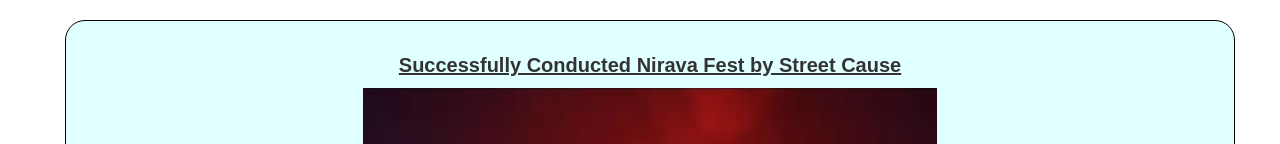
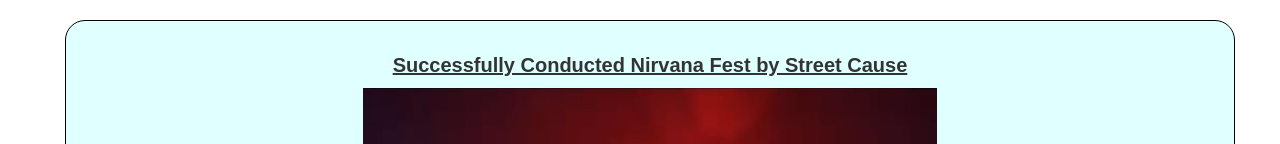
Before and after one commit to Bhargav00007/Chronicles, a website: page news.html in a window 1280 px wide. Shown: the part 1188-1332 px from the top of the page. Drawn offline with nearby package versions, Linux system fonts and the light colour scheme; no server answers.

Commit message:
Update news.html

```diff
--- a/news.html
+++ b/news.html
@@ -87,7 +87,7 @@
   <div class="row">
     <div class="col-sm-4 col-md-11 col-lg-12" style="text-align: center; border:1px solid black; padding:10px; border-radius: 20px; margin:10px; background-color: lightcyan; " >
       <div class="post1" data-post-id="0">
-        <h3><b><U>Successfully Conducted Nirava Fest by Street Cause</U></b></h3>
+        <h3><b><U>Successfully Conducted Nirvana Fest by Street Cause</U></b></h3>
         <img src="/pictures/nirvana.jpg" style="width:50%">
         <p>Dj night conducted in SMEC by social club Street Cause!</p>
 
```
